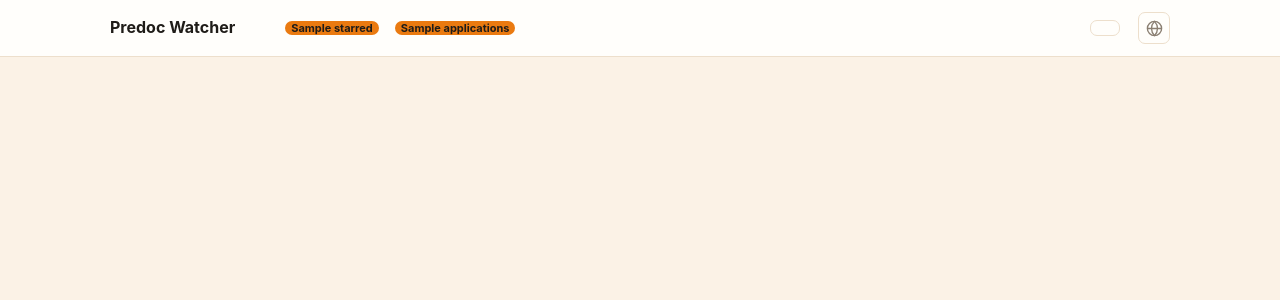
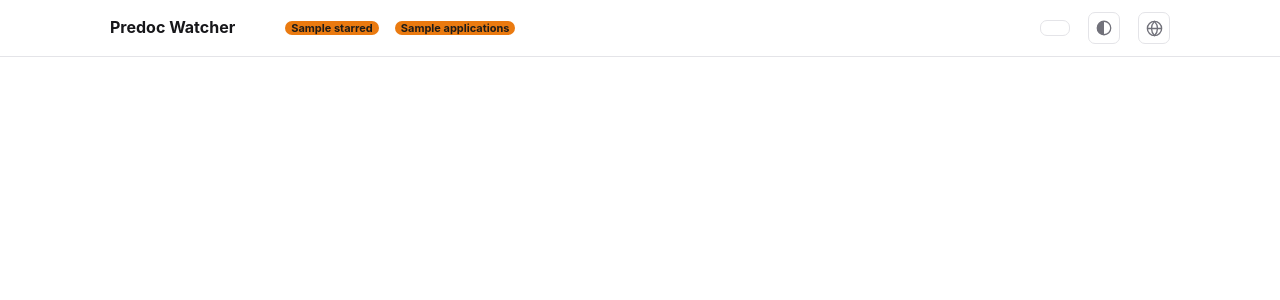
Before and after one commit to ruanyn2025/predoc_watcher_app, a Python web app: template templates/base.html in a window 1280 px wide. Shown: the top 300 px of the page. Run offline with Jinja, Linux system fonts and the light colour scheme; the template is opened without the code that fills it: most values are stand-ins (such as "Sample title", 1, 10 or a date in 2020).

Commit message:
Neutral surfaces, with a theme setting beside the language picker
The pale orange field competed with the elements that were supposed to stand
out. Surfaces are white and near-black now; orange stays on the count bubbles,
stars, primary buttons and the active-tab underline, where it still reads as the
app's colour without swallowing the emphasis.

Theme is a three-state setting — system, light, dark — stored like the language
and rendered as data-theme on <html> server-side, so a page never flashes the
other palette while loading. The dark values are declared twice, once under
prefers-color-scheme guarded against an explicit light choice and once under
data-theme="dark", which is what lets a manual pick override the OS in both
directions.

The calendar's colour variables moved into the same blocks. Left where they
were, their unguarded prefers-color-scheme rule would have kept overriding a
manually chosen dark theme.

Co-Authored-By: Claude Opus 5 <noreply@anthropic.com>

```diff
--- a/static/app.js
+++ b/static/app.js
@@ -10,9 +10,31 @@ function S(key, vars) {
 
 function toggleLangMenu(e) {
   e.stopPropagation();                       // 否则会立刻被下面那个"点别处就关"接住
+  closeThemeMenu();
   const m = document.getElementById('langMenu');
   m.hidden = !m.hidden;
   e.currentTarget.setAttribute('aria-expanded', String(!m.hidden));
+}
+
+function toggleThemeMenu(e) {
+  e.stopPropagation();
+  closeLangMenu();
+  const m = document.getElementById('themeMenu');
+  m.hidden = !m.hidden;
+  e.currentTarget.setAttribute('aria-expanded', String(!m.hidden));
+}
+
+function closeThemeMenu() {
+  const m = document.getElementById('themeMenu');
+  if (m && !m.hidden) {
+    m.hidden = true;
+    document.querySelector('.themebox .globe').setAttribute('aria-expanded', 'false');
+  }
+}
+
+async function pickTheme(code) {
+  await post('/api/theme', { theme: code });
+  location.reload();
 }
 
 function closeLangMenu() {
@@ -29,7 +51,7 @@ async function pickLang(code) {
   location.reload();
 }
 
-document.addEventListener('click', closeLangMenu);
+document.addEventListener('click', () => { closeLangMenu(); closeThemeMenu(); });
 
 function toast(msg) {
   const t = document.getElementById('toast');
--- a/static/style.css
+++ b/static/style.css
@@ -1,19 +1,43 @@
-/* 配色取自应用图标：橙 + 白 + 黑。底面是淡橙而非纯白。
-   --accent 是能安全承载文字的深橙（白底上约 5:1 对比度）；
-   --bright 是图标那支亮橙，只用来填色，其上的文字一律用近黑的 --on-bright，
-   亮橙配白字对比度不够，配黑字反而有 10:1，也更像图标本身。 */
+/* 配色取自应用图标：橙 + 白 + 黑。
+   底面是中性的白/黑，橙只留给需要被看见的小元素 —— 数字气泡、星标、主按钮、
+   当前页下划线。大面积铺橙会把这些强调点淹掉，反而看不出重点在哪。
+
+   --accent 是能安全承载文字的深橙（白底约 5:1）；--bright 是图标那支亮橙，
+   只用来填色，其上的文字一律压近黑的 --on-bright —— 亮橙配白字对比度不够，
+   配黑字反而有 10:1，也更像图标本身。
+
+   三态主题：不带 data-theme 时跟随系统；带上就锁定，两个方向都能压过系统偏好。 */
 [hidden]{display:none !important}
 
 :root{
-  --bg:#fbf2e6; --card:#fffefb; --ink:#1f1c18; --dim:#8a7f72; --line:#eddfcc;
-  --accent:#b05c07; --bright:#ea7a10; --on-bright:#1f1c18; --accent-soft:#fdf0dc;
-  --gone:#a89e94; --radius:10px;
+  color-scheme:light;
+  --bg:#ffffff; --card:#ffffff; --ink:#17171a; --dim:#71717a; --line:#e4e4e8;
+  --accent:#b05c07; --bright:#ea7a10; --on-bright:#1f1c18; --accent-soft:#fff2e2;
+  --gone:#a1a1aa; --radius:10px;
+  --cal-remind:#8a6d00; --cal-remind-soft:#fbf0c4; --cal-remind-solid:#e3b505;
+  --cal-event:#1d4ed8;  --cal-event-soft:#dbe6fe;  --cal-event-solid:#2563eb;
 }
+
+/* 深色的一整套值，两处引用（系统深色、手动选深色），靠这个 mixin 式的重复保持一致 */
 @media (prefers-color-scheme:dark){
-  :root{ --bg:#15130f; --card:#1e1b17; --ink:#f2ece3; --dim:#9a8f80; --line:#2d2823;
-    --accent:#ef9a3a; --bright:#ea7a10; --on-bright:#1f1c18; --accent-soft:#2a2016;
-    --gone:#6f665c; }
+  :root:not([data-theme="light"]){
+    color-scheme:dark;
+    --bg:#0a0a0b; --card:#151518; --ink:#ededf0; --dim:#8b8b93; --line:#26262b;
+    --accent:#f0932c; --bright:#ea7a10; --on-bright:#1f1c18; --accent-soft:#2a1c0c;
+    --gone:#63636b;
+    --cal-remind:#f0cf5a; --cal-remind-soft:#3a3010; --cal-remind-solid:#c9a021;
+    --cal-event:#9dbcfb;  --cal-event-soft:#16244a;  --cal-event-solid:#3b6fe0;
+  }
 }
+:root[data-theme="dark"]{
+  color-scheme:dark;
+  --bg:#0a0a0b; --card:#151518; --ink:#ededf0; --dim:#8b8b93; --line:#26262b;
+  --accent:#f0932c; --bright:#ea7a10; --on-bright:#1f1c18; --accent-soft:#2a1c0c;
+  --gone:#63636b;
+  --cal-remind:#f0cf5a; --cal-remind-soft:#3a3010; --cal-remind-solid:#c9a021;
+  --cal-event:#9dbcfb;  --cal-event-soft:#16244a;  --cal-event-solid:#3b6fe0;
+}
+
 *{box-sizing:border-box}
 body{margin:0;background:var(--bg);color:var(--ink);
   font:15px/1.6 -apple-system,"Segoe UI","Microsoft YaHei",system-ui,sans-serif}
@@ -203,17 +227,7 @@ input:focus,select:focus{outline:2px solid var(--accent);outline-offset:-1px}
   background:var(--bg);border:1px solid var(--line);border-radius:7px}
 #annModal input:focus{outline:none;border-color:var(--bright)}
 
-/* ---- 日历：两类标记各自一种色相，与浅橙界面拉开 ---- */
-:root{
-  --cal-remind:#8a6d00; --cal-remind-soft:#fbf0c4; --cal-remind-solid:#e3b505;
-  --cal-event:#1d4ed8;  --cal-event-soft:#dbe6fe;  --cal-event-solid:#2563eb;
-}
-@media (prefers-color-scheme:dark){
-  :root{
-    --cal-remind:#f0cf5a; --cal-remind-soft:#3a3010; --cal-remind-solid:#c9a021;
-    --cal-event:#9dbcfb;  --cal-event-soft:#16244a;  --cal-event-solid:#3b6fe0;
-  }
-}
+/* ---- 日历：两类标记各自一种色相 ---- */
 /* 远的：浅底描边。近的（7 天内）：实心，一眼看出紧迫 */
 .ev.remind{background:var(--cal-remind-soft);color:var(--cal-remind);
   border-left-color:var(--cal-remind-solid)}
--- a/templates/base.html
+++ b/templates/base.html
@@ -1,5 +1,5 @@
 <!doctype html>
-<html lang="{{ 'zh-CN' if lang == 'zh' else 'en' }}">
+<html lang="{{ 'zh-CN' if lang == 'zh' else 'en' }}"{% if theme != 'system' %} data-theme="{{ theme }}"{% endif %}>
 <head>
 <meta charset="utf-8">
 <meta name="viewport" content="width=device-width, initial-scale=1">
@@ -21,6 +21,24 @@
     <div class="spacer"></div>
     <span class="counts">{{ t('nav.counts', open=stats.open, closed=stats.closed) }}</span>
     <button class="btn ghost" onclick="refreshData(this)">{{ t('nav.refresh') }}</button>
+    <div class="langbox themebox">
+      <button class="globe" onclick="toggleThemeMenu(event)" title="{{ t('theme.label') }}"
+              aria-label="{{ t('theme.label') }}" aria-haspopup="true" aria-expanded="false">
+        {# 半明半暗的圆：一个图标同时表达浅色与深色，不用随状态换图 #}
+        <svg viewBox="0 0 24 24" width="18" height="18" aria-hidden="true">
+          <circle cx="12" cy="12" r="9" fill="none" stroke="currentColor" stroke-width="1.7"/>
+          <path d="M12 3a9 9 0 0 0 0 18z" fill="currentColor"/>
+        </svg>
+      </button>
+      <div class="langmenu" id="themeMenu" hidden>
+        {% for code, is_current in theme_options %}
+        <button class="langitem {{ 'on' if is_current }}" onclick="pickTheme('{{ code }}')">
+          <span class="tick">{{ '✓' if is_current else '' }}</span>{{ t('theme.' ~ code) }}
+        </button>
+        {% endfor %}
+      </div>
+    </div>
+
     <div class="langbox">
       <button class="globe" onclick="toggleLangMenu(event)" title="{{ t('nav.language') }}"
               aria-label="{{ t('nav.language') }}" aria-haspopup="true" aria-expanded="false">
```
Also changed, not shown: app.py (+14 -1 lines), i18n.py (+19 -0 lines), README.md.
